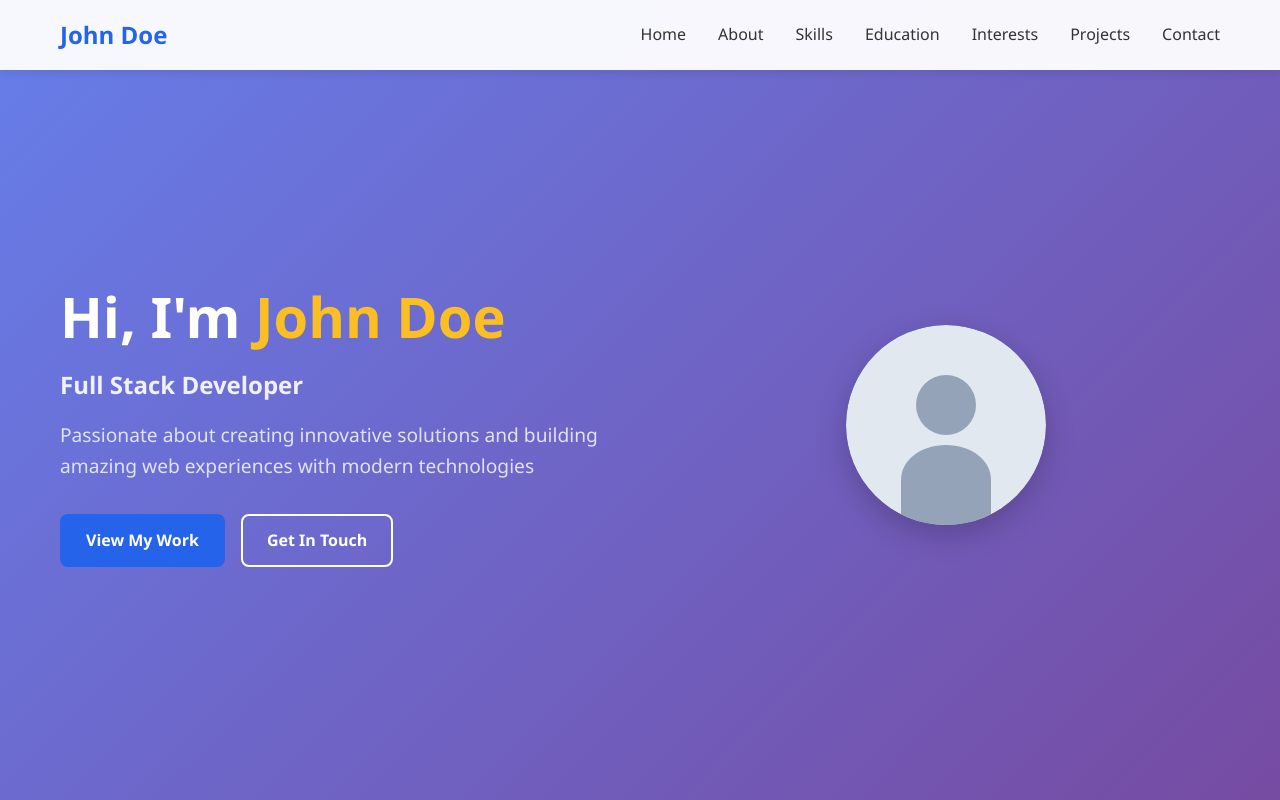
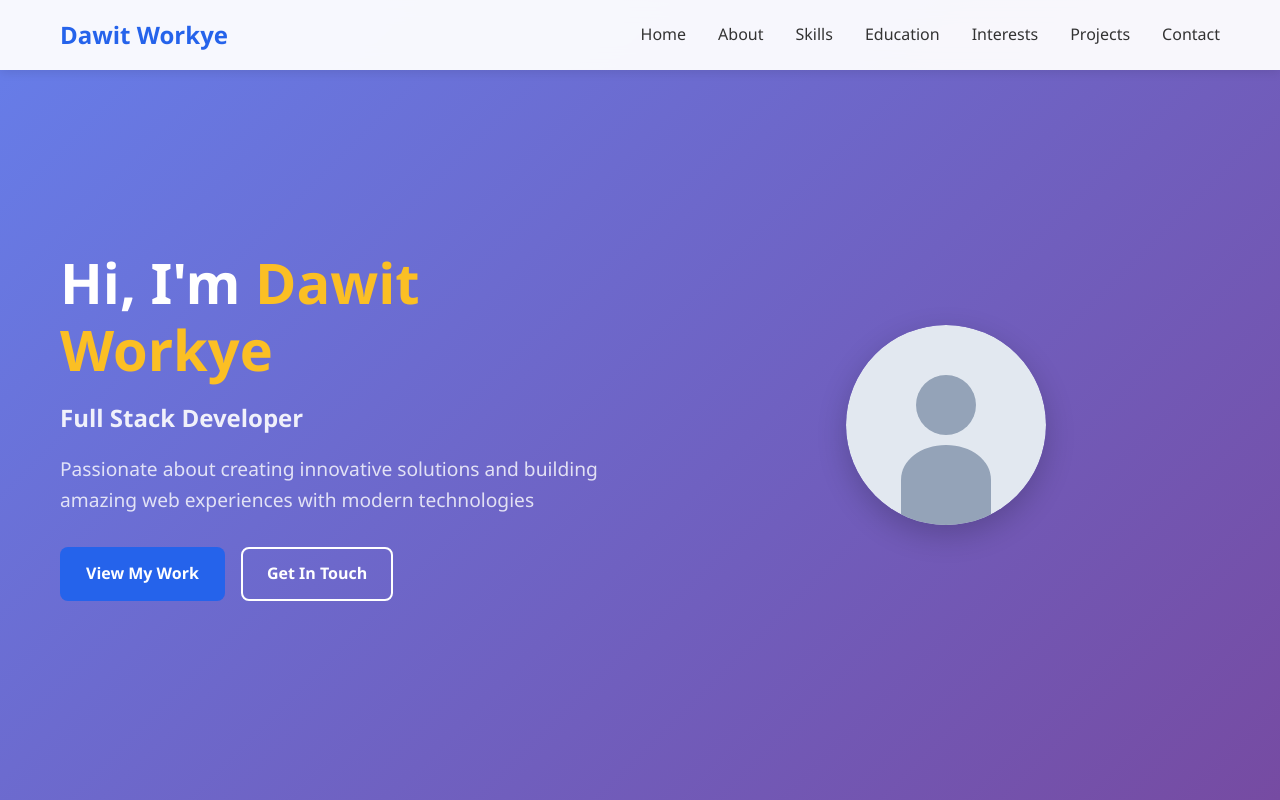
Before and after one commit to Dawit212119/July2025Cohorot-Hackathon1, a plain HTML site: page index.html in a window 1280 px wide. Shown: the top 800 px of the page. Drawn offline with Linux system fonts and the light colour scheme.

Commit message:
final touch

```diff
--- a/index.html
+++ b/index.html
@@ -3,7 +3,7 @@
   <head>
     <meta charset="UTF-8" />
     <meta name="viewport" content="width=device-width, initial-scale=1.0" />
-    <title>Your Name - Portfolio</title>
+    <title>Dawit Woekye - Portfolio</title>
     <link rel="stylesheet" href="styles.css" />
   </head>
   <body>
@@ -11,7 +11,10 @@
     <nav class="navbar">
       <div class="nav-container">
         <div class="nav-logo">
-          <a href="#home">John Doe</a>
+          <a
+            href="https://drive.google.com/file/d/1AVZ0ZdH1mpNJGmcUHy8mB3VHrFPFT2qW/view?usp=sharing"
+            >Dawit Workye</a
+          >
         </div>
 
         <!-- CSS-only mobile menu toggle -->
@@ -52,7 +55,7 @@
     <section id="home" class="hero">
       <div class="hero-content">
         <div class="hero-text">
-          <h1>Hi, I'm <span class="highlight">John Doe</span></h1>
+          <h1>Hi, I'm <span class="highlight">Dawit Workye</span></h1>
           <h2>Full Stack Developer</h2>
           <p>
             Passionate about creating innovative solutions and building amazing
```
